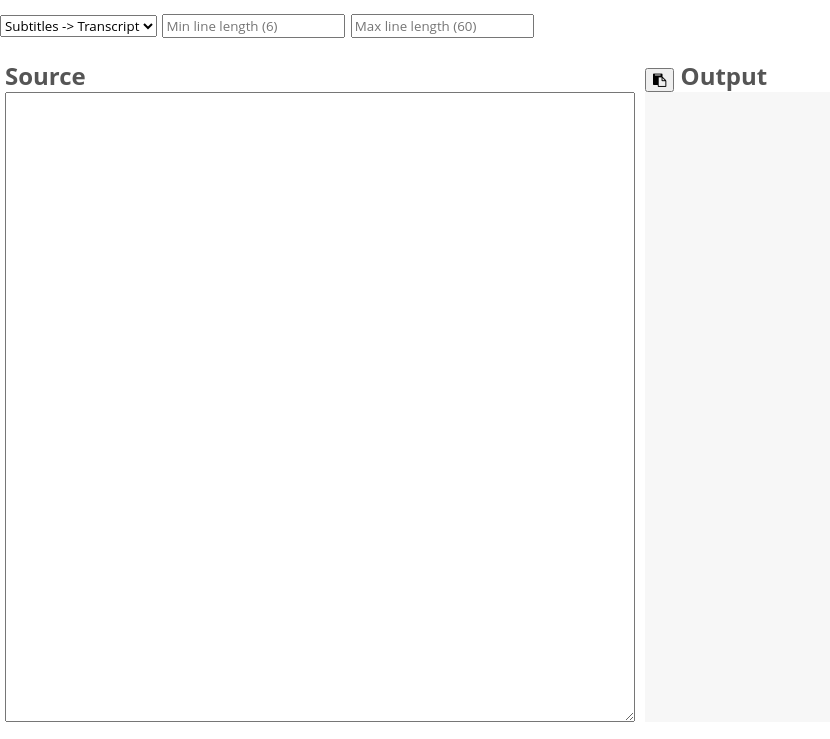
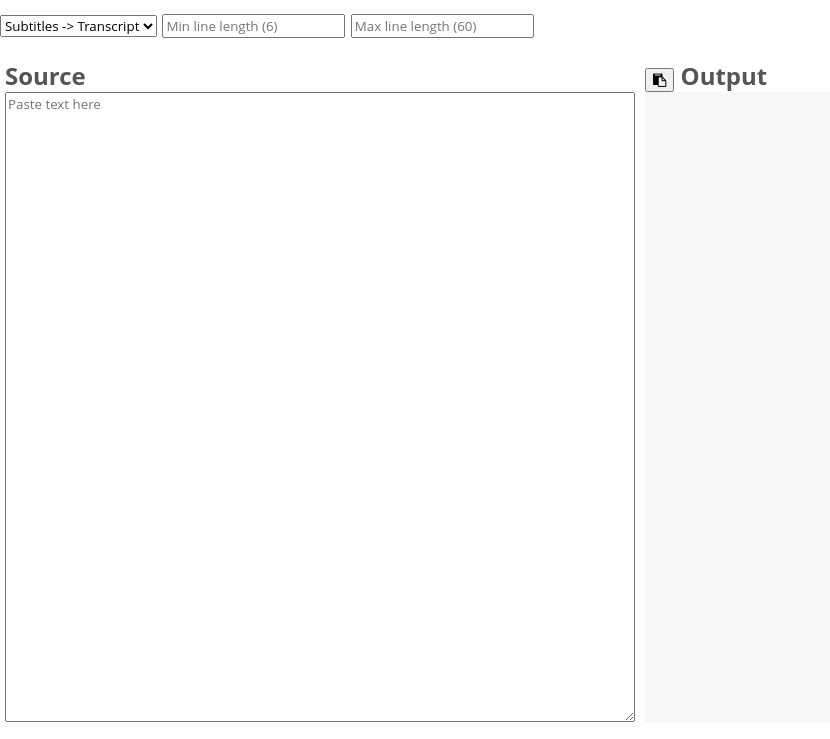
Before and after one commit to thiru/sub-trans, a plain HTML site: page index.html in a window 1280 px wide. Shown: the part 61-800 px from the top of the page, without its empty margins (0-830 px from the left). Drawn offline with Linux system fonts and the light colour scheme.

Commit message:
Source text help text

```diff
--- a/index.html
+++ b/index.html
@@ -46,7 +46,8 @@
     <section id="source-col" class="col col-2">
       <header title='Paste here'>Source</header>
       <textarea id='source-txt'
-                onpaste="updateOutput(event.clipboardData.getData('Text'))"></textarea>
+                onpaste="updateOutput(event.clipboardData.getData('Text'))"
+                placeholder='Paste text here'></textarea>
     </section>
     <section id="output-col" class="col col-2">
       <header>
```
